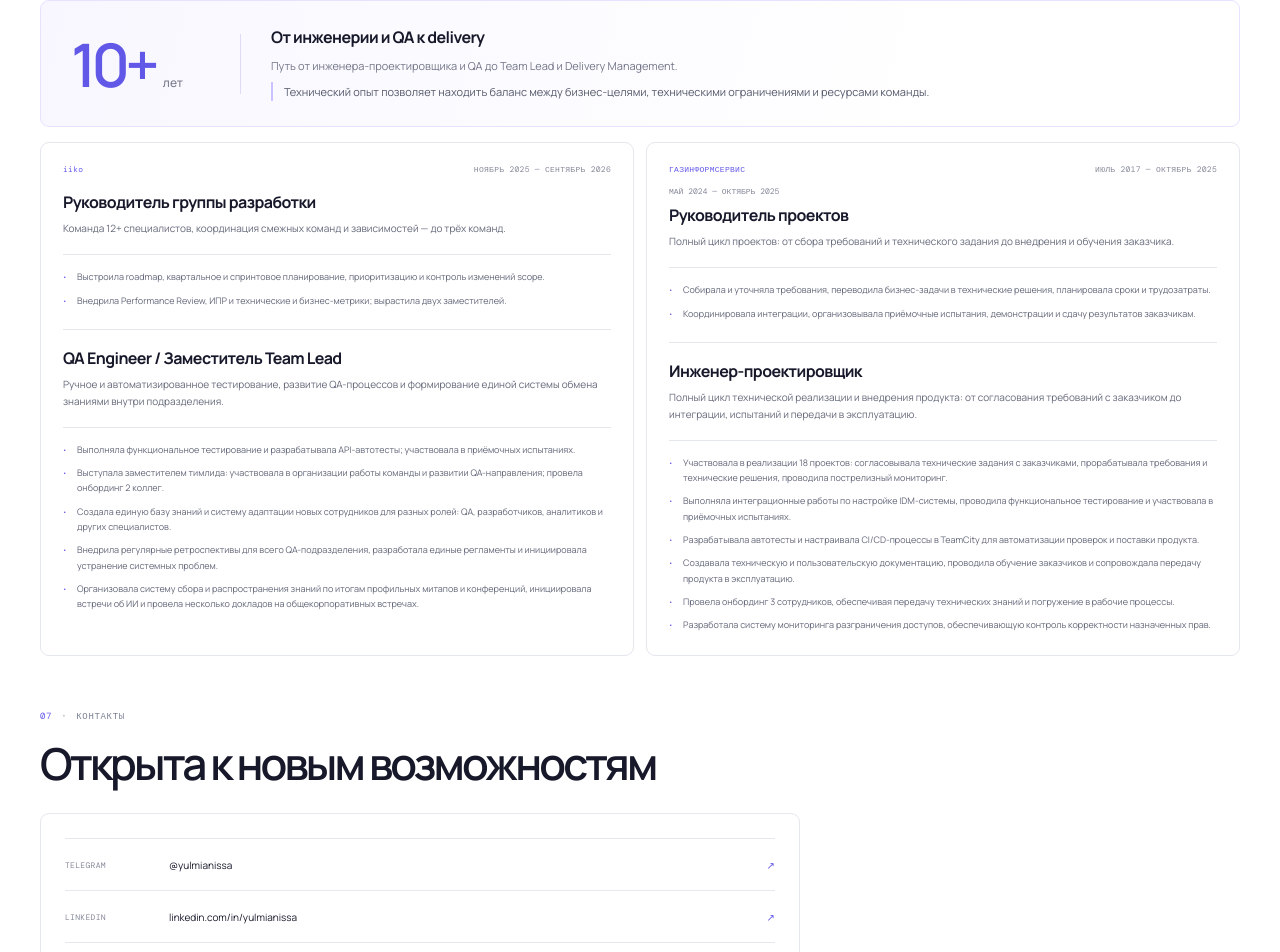
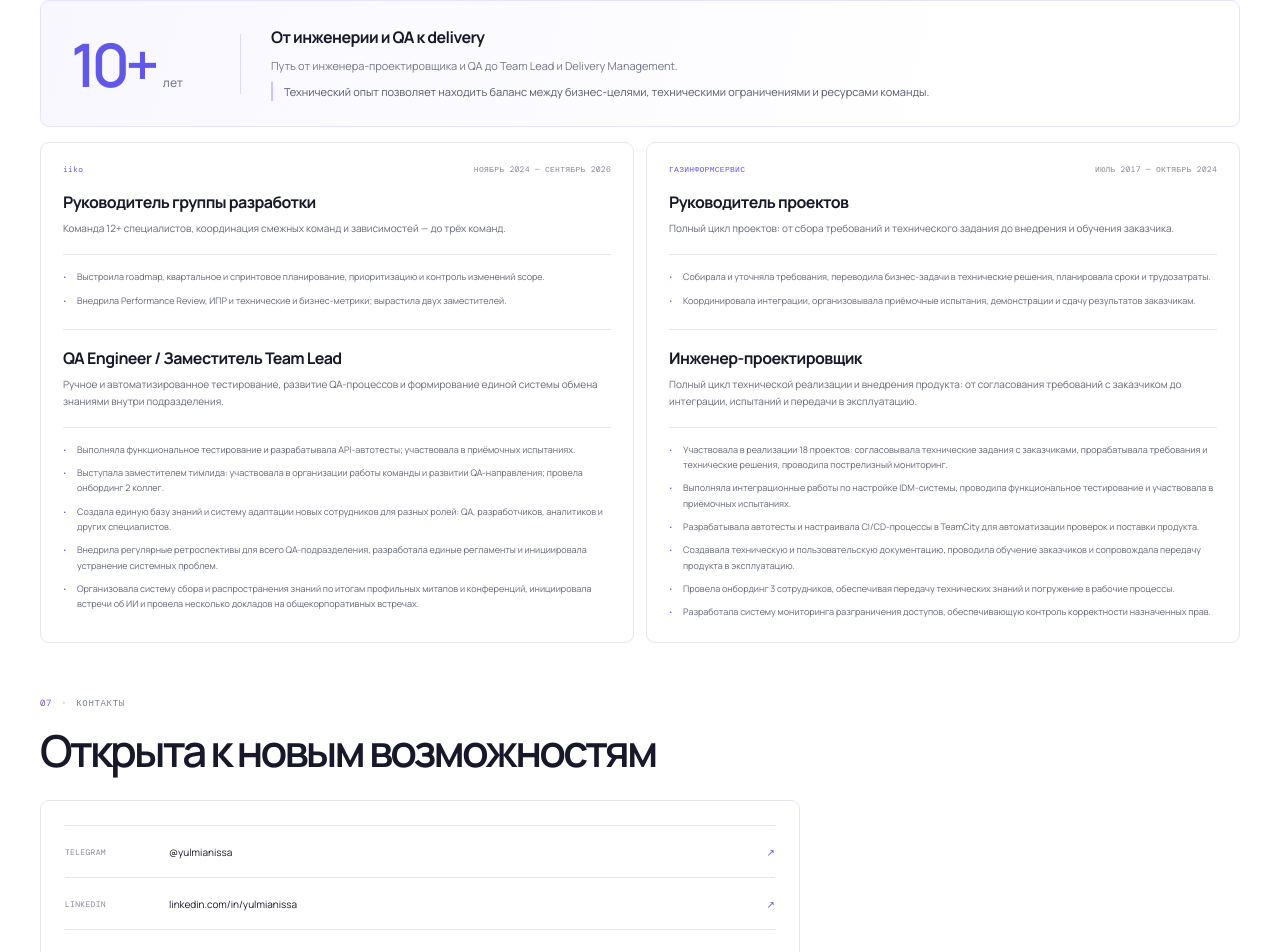
Before and after one commit to yulmianissa/portfolio, a React (Vite) app: page / in a window 1280 px wide. Shown: the part 3939-4891 px from the top of the page. Built offline with nearby package versions, Linux system fonts and the light colour scheme.

Commit message:
Correct employment dates
Update iiko and Gazinformservice date ranges and remove the obsolete project-lead subperiod.

Co-authored-by: Copilot <223556219+Copilot@users.noreply.github.com>

```diff
--- a/src/App.tsx
+++ b/src/App.tsx
@@ -438,7 +438,7 @@ function App() {
             <article className="experience-role">
               <div className="role-topline">
                 <span>iiko</span>
-                <span>НОЯБРЬ 2025 — СЕНТЯБРЬ 2026</span>
+                <span>НОЯБРЬ 2024 — СЕНТЯБРЬ 2026</span>
               </div>
               <h3>Руководитель группы разработки</h3>
               <p className="role-summary">
@@ -495,9 +495,8 @@ function App() {
             <article className="experience-role">
               <div className="role-topline">
                 <span>ГАЗИНФОРМСЕРВИС</span>
-                <span>ИЮЛЬ 2017 — ОКТЯБРЬ 2025</span>
+                <span>ИЮЛЬ 2017 — ОКТЯБРЬ 2024</span>
               </div>
-              <p className="role-period">МАЙ 2024 — ОКТЯБРЬ 2025</p>
               <h3>Руководитель проектов</h3>
               <p className="role-summary">
                 Полный цикл проектов: от сбора требований и технического задания
--- a/src/styles.css
+++ b/src/styles.css
@@ -772,13 +772,6 @@ a:hover .arrow-icon {
   line-height: 1.7;
 }
 
-.role-period {
-  margin: 12px 0 -9px;
-  color: #858899;
-  font-family: var(--mono);
-  font-size: 8px;
-}
-
 .experience-position-secondary {
   margin-top: 21px;
   padding-top: 17px;
```
